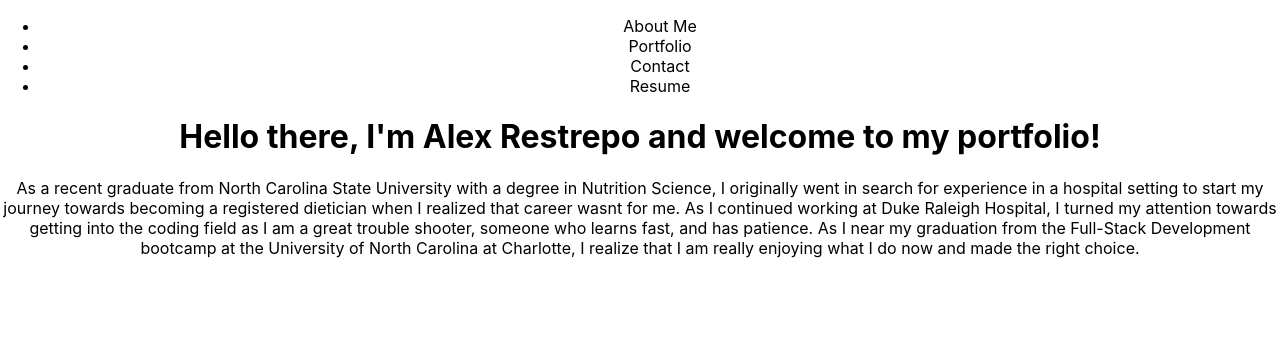
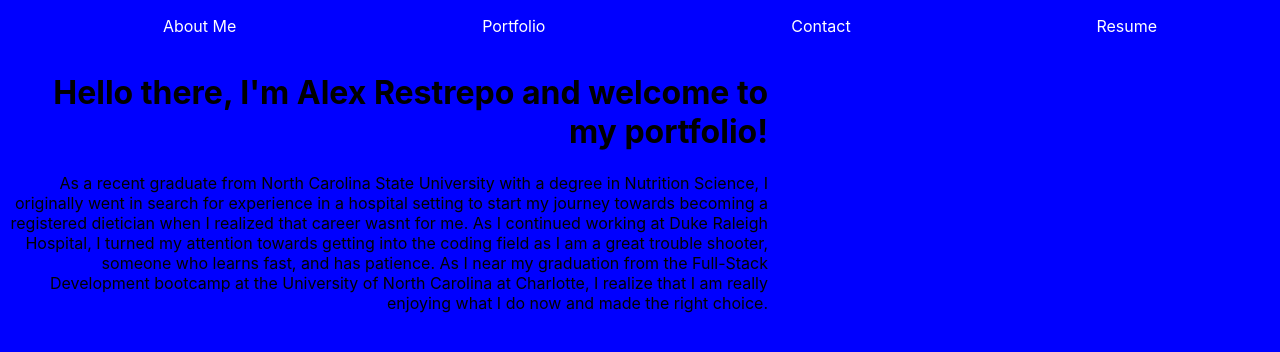
Before and after one commit to ARestrepo12/React-portfolio, a React (Create React App) app: page / in a window 1280 px wide. Shown: the top 352 px of the page. Built offline with nearby package versions, Linux system fonts and the light colour scheme.

Commit message:
starter styling

```diff
--- a/src/App.css
+++ b/src/App.css
@@ -1,38 +1,32 @@
-.App {
+body {
+  background-color: blue;
+}
+
+nav ul {
+  color: white;
+  display: flex;
+  flex-wrap: wrap;
+  justify-content: space-around;
+  align-items: center;
+  list-style: none;
+}
+
+nav ul li:hover {
+  background: lightblue;
+  color: black;
+  border-radius: 15px;
+  padding: 4px;
+}
+
+.heroDiv {
+  display: flex;
+  padding: 30px, 60px;
   text-align: center;
 }
 
-.App-logo {
-  height: 40vmin;
-  pointer-events: none;
+.heroText {
+  padding: auto;
+  text-align: right;
+  margin-right: 8px;
+  width: 60%;
 }
-
-@media (prefers-reduced-motion: no-preference) {
-  .App-logo {
-    animation: App-logo-spin infinite 20s linear;
-  }
-}
-
-.App-header {
-  background-color: #282c34;
-  min-height: 100vh;
-  display: flex;
-  flex-direction: column;
-  align-items: center;
-  justify-content: center;
-  font-size: calc(10px + 2vmin);
-  color: white;
-}
-
-.App-link {
-  color: #61dafb;
-}
-
-@keyframes App-logo-spin {
-  from {
-    transform: rotate(0deg);
-  }
-  to {
-    transform: rotate(360deg);
-  }
-}
```
Also changed, not shown: 1 other file (tests, documents, lock files or other folders).
